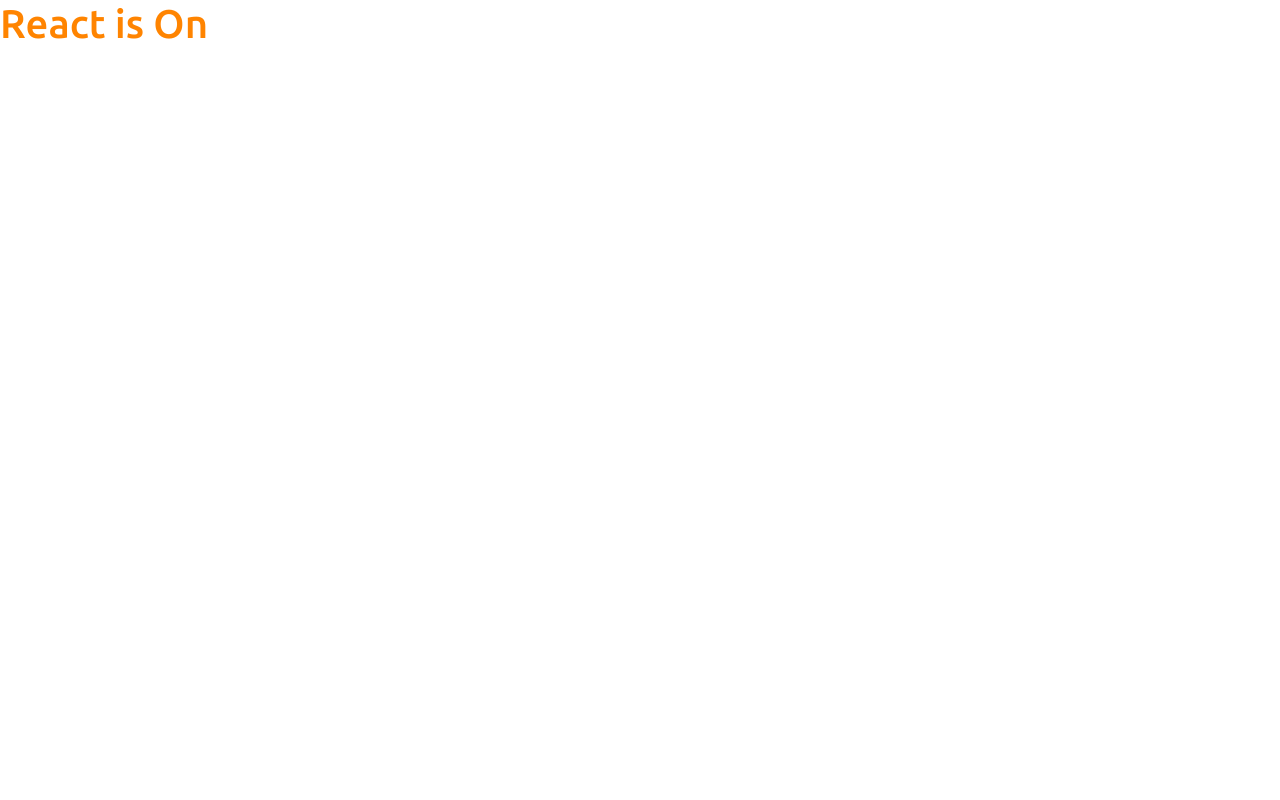
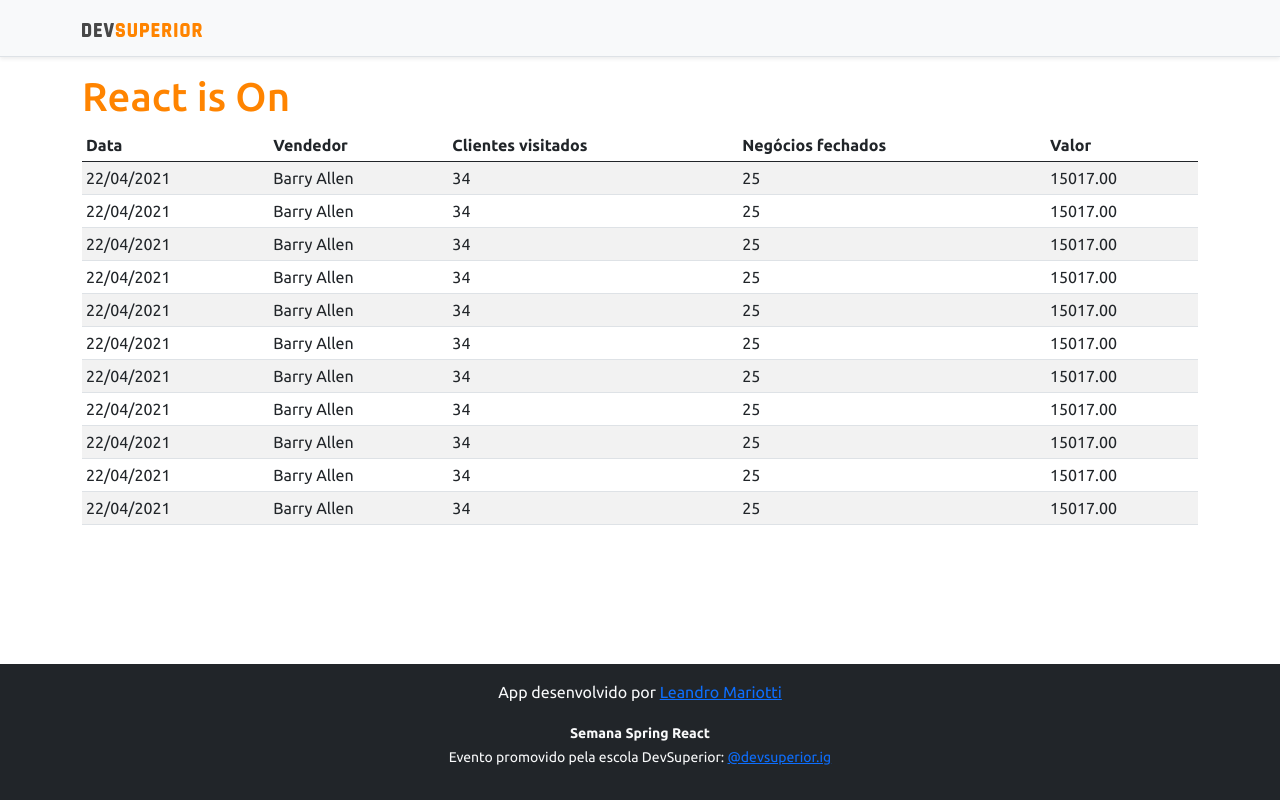
Before and after one commit to Mariotti7/projeto-sds3, a React (Create React App) app in the folder frontend/: page / in a window 1280 px wide. Built offline with nearby package versions, Linux system fonts and the light colour scheme.

Commit message:
feat: Basic Status Components

```diff
--- a/frontend/src/App.tsx
+++ b/frontend/src/App.tsx
@@ -1,11 +1,18 @@
-import React from 'react';
-
+import NavBar from "./components/NavBar";
+import React from "react";
+import Footer from "./components/Footer";
+import DataTable from "./components/DataTable";
 
 function App() {
   return (
-    <div>
-      <h1 className="text-primary">React is On</h1>
-    </div>
+    <>
+      <NavBar />
+      <div className="container">
+        <h1 className="text-primary">React is On</h1>
+        <DataTable />
+      </div>
+      <Footer />
+    </>
   );
 }
 
--- /dev/null
+++ b/frontend/src/components/DataTable/index.tsx
@@ -0,0 +1,102 @@
+import React from "react";
+
+const DataTable = () => {
+  return (
+    <>
+      <div className="table-responsive">
+        <table className="table table-striped table-sm">
+          <thead>
+            <tr>
+              <th>Data</th>
+              <th>Vendedor</th>
+              <th>Clientes visitados</th>
+              <th>Negócios fechados</th>
+              <th>Valor</th>
+            </tr>
+          </thead>
+          <tbody>
+            <tr>
+              <td>22/04/2021</td>
+              <td>Barry Allen</td>
+              <td>34</td>
+              <td>25</td>
+              <td>15017.00</td>
+            </tr>
+            <tr>
+              <td>22/04/2021</td>
+              <td>Barry Allen</td>
+              <td>34</td>
+              <td>25</td>
+              <td>15017.00</td>
+            </tr>
+            <tr>
+              <td>22/04/2021</td>
+              <td>Barry Allen</td>
+              <td>34</td>
+              <td>25</td>
+              <td>15017.00</td>
+            </tr>
+            <tr>
+              <td>22/04/2021</td>
+              <td>Barry Allen</td>
+              <td>34</td>
+              <td>25</td>
+              <td>15017.00</td>
+            </tr>
+            <tr>
+              <td>22/04/2021</td>
+              <td>Barry Allen</td>
+              <td>34</td>
+              <td>25</td>
+              <td>15017.00</td>
+            </tr>
+            <tr>
+              <td>22/04/2021</td>
+              <td>Barry Allen</td>
+              <td>34</td>
+              <td>25</td>
+              <td>15017.00</td>
+            </tr>
+            <tr>
+              <td>22/04/2021</td>
+              <td>Barry Allen</td>
+              <td>34</td>
+              <td>25</td>
+              <td>15017.00</td>
+            </tr>
+            <tr>
+              <td>22/04/2021</td>
+              <td>Barry Allen</td>
+              <td>34</td>
+              <td>25</td>
+              <td>15017.00</td>
+            </tr>
+            <tr>
+              <td>22/04/2021</td>
+              <td>Barry Allen</td>
+              <td>34</td>
+              <td>25</td>
+              <td>15017.00</td>
+            </tr>
+            <tr>
+              <td>22/04/2021</td>
+              <td>Barry Allen</td>
+              <td>34</td>
+              <td>25</td>
+              <td>15017.00</td>
+            </tr>
+            <tr>
+              <td>22/04/2021</td>
+              <td>Barry Allen</td>
+              <td>34</td>
+              <td>25</td>
+              <td>15017.00</td>
+            </tr>
+          </tbody>
+        </table>
+      </div>
+    </>
+  );
+};
+
+export default DataTable;
--- /dev/null
+++ b/frontend/src/components/Footer/index.tsx
@@ -0,0 +1,36 @@
+import React from "react";
+
+const Footer = () => {
+  return (
+    <footer className="footer mt-auto py-3 bg-dark">
+      <div className="container">
+        <p className="text-light">
+          App desenvolvido por{" "}
+          <a
+            href="https://github.com/Mariotti7"
+            target="_blank"
+            rel="noreferrer"
+          >
+            Leandro Mariotti
+          </a>
+        </p>
+        <p className="text-light">
+          <small>
+            <strong>Semana Spring React</strong>
+            <br />
+            Evento promovido pela escola DevSuperior:{" "}
+            <a
+              href="https://instagram.com/devsuperior.ig"
+              target="_blank"
+              rel="noreferrer"
+            >
+              @devsuperior.ig
+            </a>
+          </small>
+        </p>
+      </div>
+    </footer>
+  );
+};
+
+export default Footer;
--- /dev/null
+++ b/frontend/src/components/NavBar/index.tsx
@@ -0,0 +1,16 @@
+import React from "react";
+import ImgDsDark from '../../assets/img/ds-dark.svg'
+
+const NavBar = () => {
+  return (
+      <div className="d-flex flex-column flex-md-row align-items-center p-3 px-md-4 mb-3 bg-light border-bottom shadow-sm">
+        <div className="container">
+          <nav className="my-2 my-md-0 mr-md-3">
+            <img src={ImgDsDark} alt="DevSuperior" width="120" />
+          </nav>
+        </div>
+      </div>
+  );
+}
+
+export default NavBar;
```
Also changed, not shown: frontend/src/assets/img/ds-dark.svg (added).
